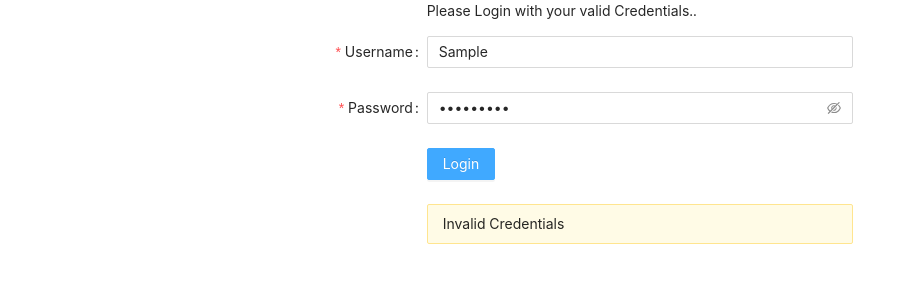
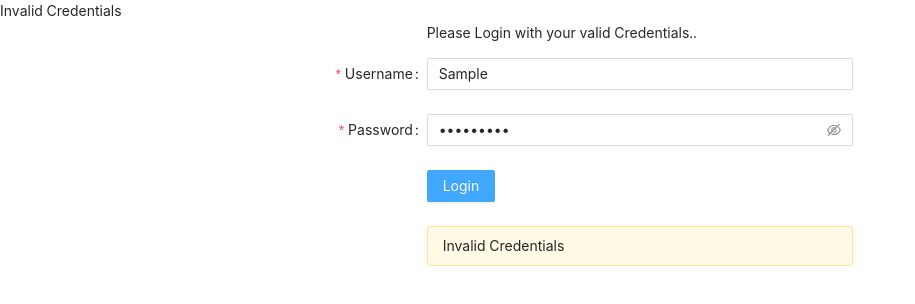
Before and after one commit to nitink9094/React_Assignment, a React (Create React App) app: page /Login in a window 1280 px wide. Both pictures are taken after typing "Sample", "Sample123" into the empty fields and a click on the button "Login". Shown: the top 304 px of the page, without its empty margins (0-915 px from the left). Built offline with nearby package versions, Linux system fonts and the light colour scheme; no server answers.

Commit message:
Test Changes

```diff
--- a/src/Component/Login.js
+++ b/src/Component/Login.js
@@ -1,31 +1,44 @@
-import React, { useState } from 'react';
-import { Form, Input, Row, Col, Button, Alert } from 'antd';
+import React, { useState } from "react";
+import { Form, Input, Row, Col, Button, Alert } from "antd";
 import { useHistory } from "react-router-dom";
-import '../css/Login.css';
-import axios from 'axios';
+import "../css/Login.css";
+import axios from "axios";
 
 const Login = () => {
   const history = useHistory();
   const [username, setUsername] = useState();
   const [password, setPassword] = useState();
-  const [error, setError] = useState();
+  const [error, setError] = useState(false);
   const [form] = Form.useForm();
 
   const handleSubmit = (e) => {
+    setError(true);
     e.preventDefault();
+    const obj = { username: username, password: password };
+    axios
+      .post("https://hbauth.herokuapp.com/login", {
+        username: username,
+        password: password,
+      })
+      .then(
+        (result) => {
+          if (Object.keys(result.data).length === 0) {
+            setError(true);
+            console.log(error)
+          } else {
+            console.log("----- result :", result.data);
+            localStorage.setItem("isLoggedIn", "Y");
+            localStorage.setItem("LoggedInUser", "admin");
+            localStorage.setItem("token", result.data.token);
+            history.replace("/userList");
+          }
 
-      const obj = { username: username, password: password }
-      axios.post('http://localhost:3001/login', { username: username, password: password })
-      .then((result) => {
-          console.log('----- result :', result.data);
-          localStorage.setItem('isLoggedIn', 'Y');
-          localStorage.setItem('LoggedInUser', 'admin');
-          localStorage.setItem('token', result.data.token);
-          history.replace("/userList");
-      }, (error) => {
+        },
+        (error) => {
           console.log(error);
-        setError('Invalid Credentials');
-      });
+          setError("Invalid Credentials");
+        }
+      );
 
     // fetch('http://localhost:3001/login', {
     //   method: 'POST',
@@ -45,7 +58,6 @@ const Login = () => {
     //       setError('Invalid Credentials');
     //     }
     //   )
-
   };
 
   const layout = {
@@ -68,20 +80,24 @@ const Login = () => {
   const onFinishFailed = (errorInfo) => {
     form.scrollToField(errorInfo.errorFields[0].name);
     setError(errorInfo.errorFields[0].name);
-    console.log('- errorInfo :', errorInfo)
+    console.log("- errorInfo :", errorInfo);
   };
 
   React.useEffect(() => {
-    form.setFieldsValue({ username: '', password: '' });
-
+    form.setFieldsValue({ username: "", password: "" });
   }, []);
 
-  const errorAlert = error ? <Row>
-    <Col span="8"></Col>
-    <Col span="8">
-      <Alert message={error} type="warning"></Alert>
+  const errorAlert =
+    error ? (
+      <Row>
+        <Col span='8'></Col>
+        <Col span='8' className='errorText'>
+          <Alert message={error} type='warning'></Alert>
         </Col>
-  </Row> : ''
+      </Row>
+    ) : (
+      ""
+    );
 
   return (
     <>
@@ -90,46 +106,43 @@ const Login = () => {
         onSubmit={handleSubmit}
         onFinishFailed={onFinishFailed}
         form={form}
-        id="login"
-      >
-
+        id='login'>
+        {error}
         <Row>
-          <Col span="8"></Col>
-          <Col span="8"><p>Please Login with your valid Credentials..</p></Col>
+          <Col span='8'></Col>
+          <Col span='8'>
+            <p>Please Login with your valid Credentials..</p>
+          </Col>
         </Row>
 
         <Form.Item
-          label="Username"
-          name="username"
+          label='Username'
+          name='username'
           value={username}
           onChange={handleUsernameChange}
-          rules={[{ required: true, message: 'Please input your username!' }]}
-        >
+          rules={[{ required: true, message: "Please input your username!" }]}>
           <Input />
-
         </Form.Item>
 
         <Form.Item
-          label="Password"
-          name="password"
+          label='Password'
+          name='password'
           value={password}
           onChange={handlePasswordChange}
-          rules={[{ required: true, message: 'Please input your password!' }]}
-        >
+          rules={[{ required: true, message: "Please input your password!" }]}>
           <Input.Password />
         </Form.Item>
 
         <Form.Item {...tailLayout}>
-          <Button type="primary" htmlType="submit" onClick={handleSubmit}>
+          <Button type='primary' htmlType='submit' onClick={handleSubmit}>
             Login
           </Button>
         </Form.Item>
 
         {errorAlert}
-
       </Form>
     </>
   );
-}
+};
 
-export default Login
+export default Login;
--- a/src/Component/UserList.js
+++ b/src/Component/UserList.js
@@ -14,7 +14,7 @@ const UserList = () => {
     setIsLoading(true);
     if (localStorage.getItem('token')  && localStorage.getItem('token') !== '') {
       setTimeout(() => {
-        fetch('http://localhost:3001/users', {
+        fetch('https://hbauth.herokuapp.com/users', {
           method: 'GET',
           headers : {
               Authorization: `Bearer ${localStorage.getItem('token')}`,
```
Also changed, not shown: 1 other file (tests, documents, lock files or other folders). Lines whose indentation alone changed are shown as unchanged.
